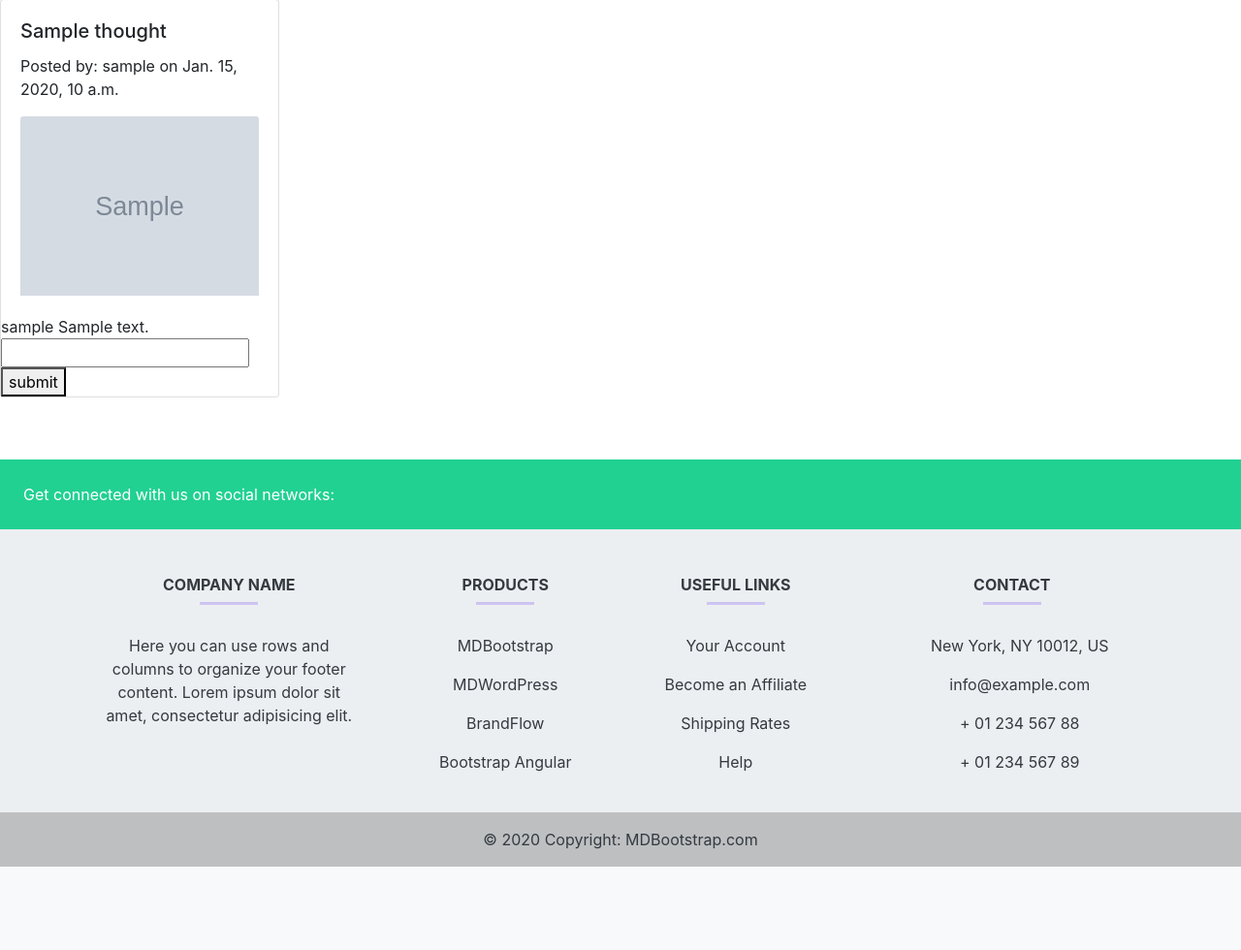
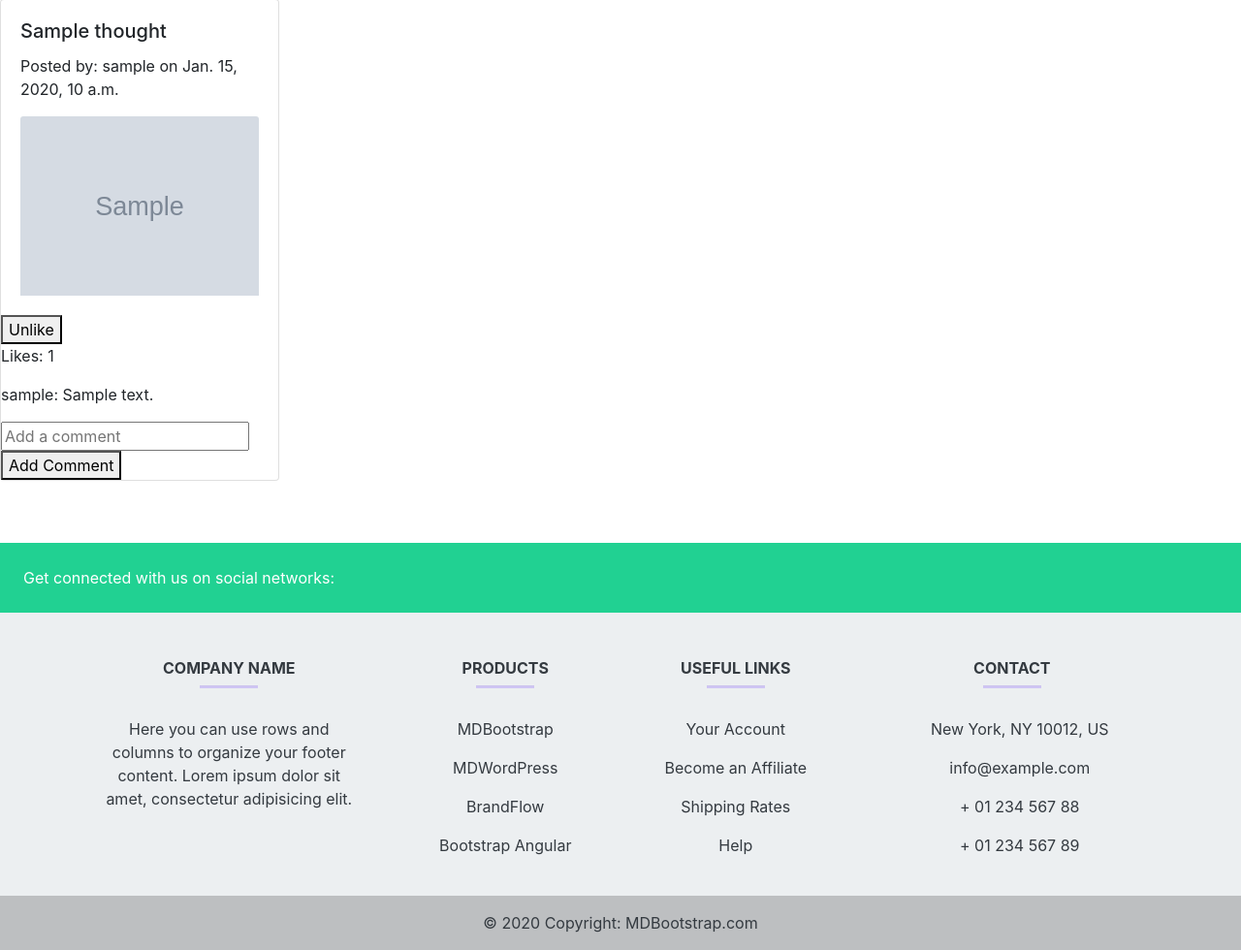
Before and after one commit to Saadkhalid4378/Connectrix, a Django app: page /thought/thought_detail/1/ in a window 1280 px wide. Shown: the part 57-1037 px from the top of the page at 97% size. Before the commit the page ends 951 px from the top, so only its background shows below. Run offline with Django 4.2, Linux system fonts and the light colour scheme; a user stored in the database is signed in; tables that the repository leaves empty hold one stand-in row (values such as "Sample post"); grey boxes marked "Sample" are stand-in pictures; some libraries are stand-ins or nearby versions.

Commit message:
thought like functionality in view of thought app and template of like view

```diff
--- a/thought/templates/thought_detail.html
+++ b/thought/templates/thought_detail.html
@@ -25,18 +25,37 @@
     <p class="card-text">{{ thought.content }}</p>
     <img src="{{ thought.image.url }}" class="card-img-top" alt="{{ thought.title }}">
   </div>
-  {% if comment %}
-  {% for cmt in comment %}
-    {{cmt.user}}
-    {{cmt.text}}
 
-  {% endfor %}
-  {% endif %}
-  <form action="" method="post">
-  {% csrf_token %}
-    <input type="text" name="text">
-    <button type="submit">submit</button>
-  </form>
+
+<form method="post" action="{% url 'thought_detail' thought_id=thought.id %}">
+    {% csrf_token %}
+    <button type="submit" name="like_button">
+        {% if is_liked %}
+            Unlike
+        {% else %}
+            Like
+        {% endif %}
+    </button>
+     <p>Likes: {{ like_count }}</p>
+</form>
+
+{% for c in comment %}
+    <p>{{ c.user.username }}: {{ c.text }}</p>
+{% endfor %}
+
+<!-- New Comment Form -->
+<form method="post" action="{% url 'thought_detail' thought_id=thought.id %}">
+    {% csrf_token %}
+    <input type="text" name="text" placeholder="Add a comment">
+    <button type="submit">Add Comment</button>
+</form>
+
+<!-- Display new comment if any -->
+{% if new_comment %}
+    <p>New Comment: {{ new_comment.user.username }}: {{ new_comment.text }}</p>
+{% endif %}
+
+
 </div>
 {% endblock section %}
 
--- a/thought/views.py
+++ b/thought/views.py
@@ -10,33 +10,6 @@ from django.views.generic.detail import DetailView
 from user.models import User
 
 # Create your views here.
-
-@login_required
-def like_thought(request, pk):
-    thought = get_object_or_404(Thought, pk=pk)
-    likes = Like.objects.filter(thought=thought)
-    is_liked = likes.filter(user=request.user).exists()
-
-    if request.method == 'POST':
-        if 'like_button' in request.POST:
-            if not is_liked:
-                like = Like(user=request.user, thought=thought)
-                like.save()
-            else:
-                # Unlike if already liked
-                likes.filter(user=request.user).delete()
-
-            # Redirect to the same page after handling the like action
-            # return redirect('thought_detail', thought_id=thought.id)
-    context = {
-        'thought': thought,
-        'likes': likes,
-        'is_liked': is_liked,
-    }
-
-    return render(request, 'like_thought.html', context)
-
-
 
 
 class Users_thoughts(ListView):
@@ -76,22 +49,107 @@ class User_thought(ListView):
         #     return queryset
 
 
+# @login_required
+# def thought_detail(request, thought_id):
+#     thought = get_object_or_404(Thought, pk=thought_id)
+#     comment = thought.comment.all()
+#     new_comment = None
+#     # return render(request, 'thought_detail.html', {'thought': thought})
+
+#     if request.method == 'POST':
+#         text = request.POST.get('text')
+#         # print(f'shoqqqqqqqqqqqq{text}')
+#         thought_comment = Comment(text=text, thought=thought, user=request.user)
+#         # print(f'printtttttttttttttt{thought_comment}')
+#         thought_comment.save()
+#         context = {'new_comment': new_comment,
+#                    'comment': comment,
+#                    'thought': thought,
+#                    'pk':thought_id}
+#     return render( request, 'thought_detail.html', context)
+
+
+
+
+
 @login_required
 def thought_detail(request, thought_id):
     thought = get_object_or_404(Thought, pk=thought_id)
     comment = thought.comment.all()
     new_comment = None
-    # return render(request, 'thought_detail.html', {'thought': thought})
+
+    # Like functionality
+    likes = Like.objects.filter(thought=thought)
+    is_liked = likes.filter(user=request.user).exists()
+    like_count = likes.count()
 
     if request.method == 'POST':
-        text = request.POST.get('text')
-        # print(f'shoqqqqqqqqqqqq{text}')
-        thought_comment = Comment(text=text, thought=thought, user=request.user)
-        # print(f'printtttttttttttttt{thought_comment}')
-        thought_comment.save()
-        # return HttpResponse('comment added')
+        if 'text' in request.POST:
+            # Commenting
+            text = request.POST.get('text')
+            thought_comment = Comment(text=text, thought=thought, user=request.user)
+            thought_comment.save()
+            new_comment = thought_comment
+        elif 'like_button' in request.POST:
+            # Liking
+            if not is_liked:
+                like = Like(user=request.user, thought=thought)
+                like.save()
+            else:
+                # Unlike if already liked
+                likes.filter(user=request.user).delete()
 
-    return render( request, 'thought_detail.html', {'new_comment': new_comment, 'comment': comment, 'thought': thought, 'pk':thought_id})
+            # Redirect to the same page after handling the like action
+            return redirect('thought_detail', thought_id=thought.id)
+
+    context = {
+        'thought': thought,
+        'likes': likes,
+        'is_liked': is_liked,
+        'like_count': like_count,
+        'new_comment': new_comment,
+        'comment': comment,
+        'pk': thought_id,
+    }
+
+    return render(request, 'thought_detail.html', context)
+
+
+
+
+
+
+
+
+
+
+
+
+@login_required
+def like_thought(request, pk):
+    thought = get_object_or_404(Thought, pk=pk)
+    likes = Like.objects.filter(thought=thought)
+    is_liked = likes.filter(user=request.user).exists()
+
+    if request.method == 'POST':
+        if 'like_button' in request.POST:
+            if not is_liked:
+                like = Like(user=request.user, thought=thought)
+                like.save()
+            else:
+                # Unlike if already liked
+                likes.filter(user=request.user).delete()
+
+            # Redirect to the same page after handling the like action
+            # return redirect('thought_detail', thought_id=thought.id)
+    context = {
+        'thought': thought,
+        'likes': likes,
+        'is_liked': is_liked,
+    }
+
+    return render(request, 'like_thought.html', context)
+
 
 
 @login_required
```
